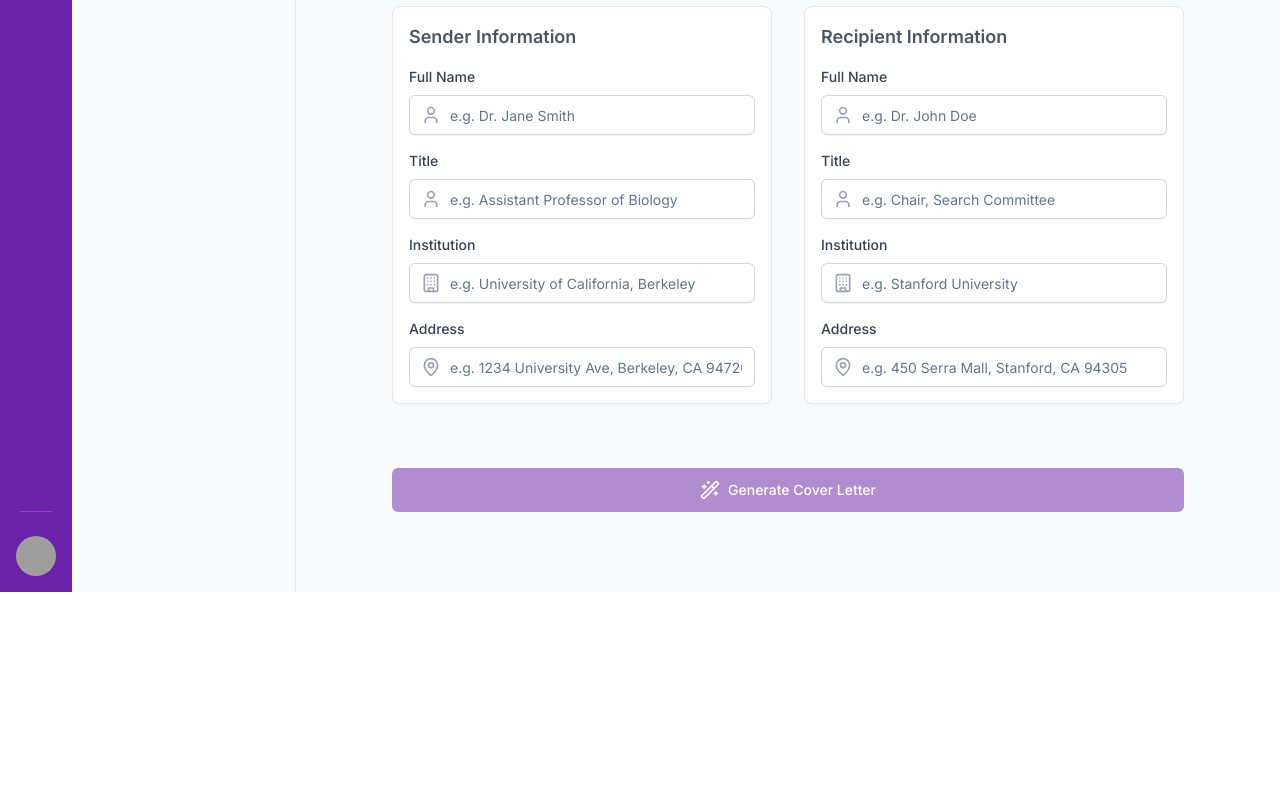
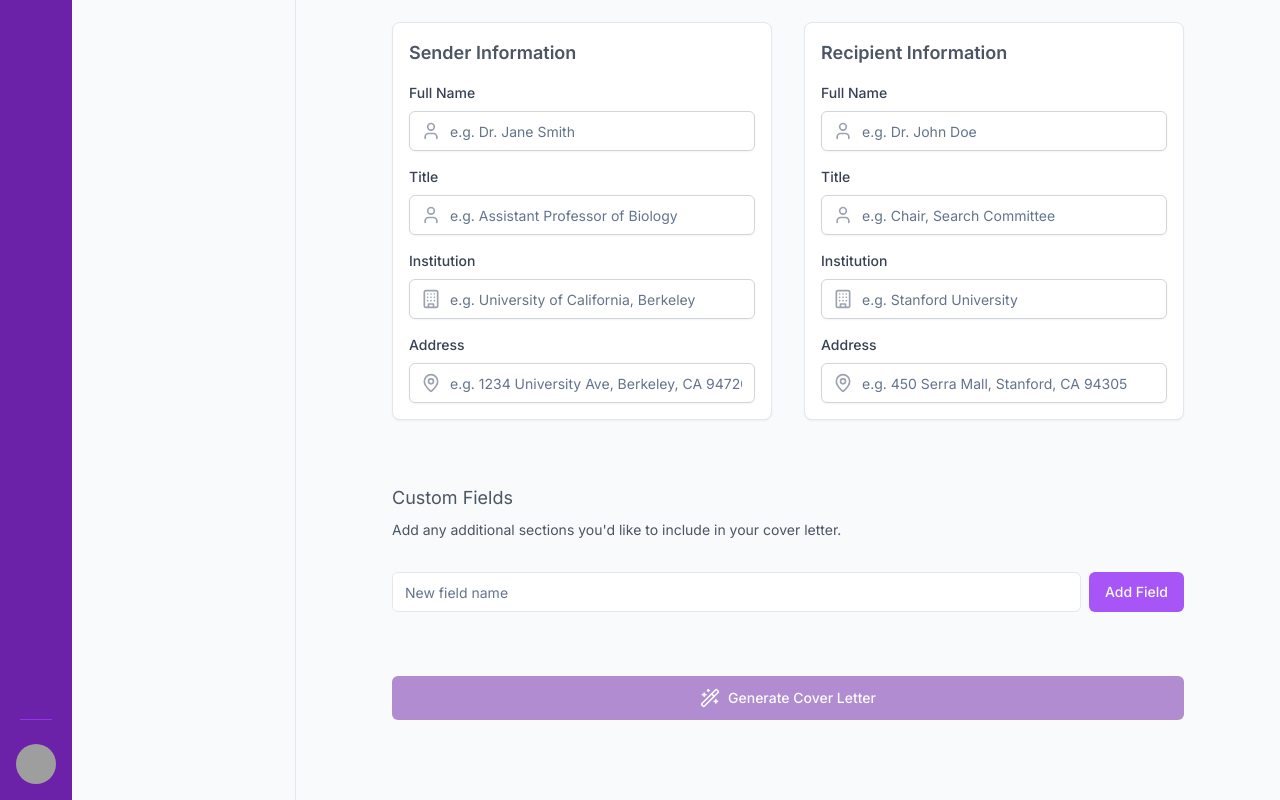
Before and after one commit to Naxus28/lumina.ai, a Next.js app: page /cover-letter in a window 1280 px wide. Shown: the part 1480-2280 px from the top of the page. Before the commit the page ends 2072 px from the top, so only its background shows below. Built offline with nearby package versions, Linux system fonts and the light colour scheme; grey boxes are pictures that could not be loaded.

Commit message:
Adds custom fields to cover letter

```diff
--- a/app/(auth)/cover-letter/components/document-templates/TemplateCard.tsx
+++ b/app/(auth)/cover-letter/components/document-templates/TemplateCard.tsx
@@ -33,7 +33,7 @@ export const TemplateCard: React.FC<TemplateCardProps> = ({ template, isSelected
 					size="sm"
 					onClick={onSelect}
 					className={`flex-1 ${
-						isSelected ? 'bg-purple-500 text-white hover:bg-purple-600' : 'bg-purple-700 text-white hover:bg-purple-800'
+						isSelected ? 'bg-purple-700 text-white hover:bg-purple-800' : 'bg-purple-500 text-white hover:bg-purple-600'
 					}`}
 				>
 					{isSelected ? 'Selected' : 'Select'}
--- a/app/(auth)/cover-letter/page.tsx
+++ b/app/(auth)/cover-letter/page.tsx
@@ -17,6 +17,9 @@ import { RecipientForm } from './components/address/RecipientForm';
 import { AddressData } from './components/address/AddressFormBase';
 import { H1, H2, Paragraph, Span } from '@/app/components/typography';
 import { DownloadPdfButton } from '@/app/components/DownloadPdfButton';
+import { Label } from '@/components/ui/label';
+import { Textarea } from '@/components/ui/textarea';
+import { Input } from '@/components/ui/input';
 
 const CoverLetterGenerator: React.FC = () => {
 	const [selectedTemplate, setSelectedTemplate] = useState<CoverLetterTemplate | null>(null);
@@ -35,6 +38,9 @@ const CoverLetterGenerator: React.FC = () => {
 	});
 	const resultDisplayRef = useRef<HTMLDivElement>(null);
 	const [isStreamStarted, setIsStreamStarted] = useState(false);
+	const [customFields, setCustomFields] = useState<Record<string, string>>({});
+	const [newFieldName, setNewFieldName] = useState('');
+	const [additionalDetails, setAdditionalDetails] = useState<string>('');
 
 	useEffect(() => {
 		if (isStreamStarted && resultDisplayRef.current) {
@@ -76,6 +82,7 @@ const CoverLetterGenerator: React.FC = () => {
 			if (Object.values(addresseeData).some((value) => value !== '')) {
 				formData.append('addressee', JSON.stringify(addresseeData));
 			}
+			formData.append('customFields', JSON.stringify(customFields));
 
 			const response = await fetch('/api/generate-cover-letter', {
 				method: 'POST',
@@ -114,11 +121,36 @@ const CoverLetterGenerator: React.FC = () => {
 		} finally {
 			setIsLoading(false);
 		}
-	}, [selectedTemplate, jobDescription, cvFile, senderData, addresseeData]);
+	}, [selectedTemplate, jobDescription, cvFile, senderData, addresseeData, customFields]);
 
 	const handleEdit = useCallback((newContent: string) => {
 		setGeneratedCoverLetter(newContent);
 	}, []);
+
+	const handleAddCustomField = () => {
+		if (newFieldName.trim() !== '') {
+			setCustomFields((prev) => ({
+				...prev,
+				[newFieldName.trim()]: '',
+			}));
+			setNewFieldName('');
+		}
+	};
+
+	const handleRemoveCustomField = (fieldName: string) => {
+		setCustomFields((prev) => {
+			const newFields = { ...prev };
+			delete newFields[fieldName];
+			return newFields;
+		});
+	};
+
+	const handleCustomFieldChange = (fieldName: string, value: string) => {
+		setCustomFields((prev) => ({
+			...prev,
+			[fieldName]: value,
+		}));
+	};
 
 	return (
 		<div className="min-h-screen bg-gray-50 w-full">
@@ -165,15 +197,60 @@ const CoverLetterGenerator: React.FC = () => {
 
 				<Container>
 					<H2 className="text-lg">Additional details</H2>
-					<p className="text-sm text-gray-600 pb-4">
+					<Paragraph className="text-sm text-gray-600 pb-4">
 						For additional customization, you may provide extra details in the form below. If left blank, our AI system
 						will automatically extract relevant information from your CV and the provided job description (including
 						recipient details if available). You'll have the opportunity to review and edit the final document before
 						submission.
-					</p>
+					</Paragraph>
 					<div className="grid grid-cols-1 md:grid-cols-2 gap-8">
 						<SenderForm onDataChange={handleSenderDataChange} />
 						<RecipientForm onDataChange={handleAddresseeDataChange} />
+					</div>
+				</Container>
+
+				<Container>
+					<H2 className="text-lg">Custom Fields</H2>
+					<Paragraph className="text-sm text-gray-600 pb-4">
+						Add any additional sections you'd like to include in your cover letter.
+					</Paragraph>
+					<div className="space-y-4">
+						{Object.entries(customFields).map(([fieldName, fieldValue]) => (
+							<div
+								key={fieldName}
+								className="flex flex-col space-y-2"
+							>
+								<div className="flex justify-between items-center">
+									<Label htmlFor={fieldName}>{fieldName}</Label>
+									<Button
+										onClick={() => handleRemoveCustomField(fieldName)}
+										variant="ghost"
+										size="sm"
+									>
+										Remove
+									</Button>
+								</div>
+								<Textarea
+									id={fieldName}
+									value={fieldValue}
+									onChange={(e) => handleCustomFieldChange(fieldName, e.target.value)}
+									placeholder={`Enter content for ${fieldName}`}
+								/>
+							</div>
+						))}
+						<div className="flex space-x-2">
+							<Input
+								placeholder="New field name"
+								value={newFieldName}
+								onChange={(e) => setNewFieldName(e.target.value)}
+							/>
+							<Button
+								className="bg-purple-500 hover:bg-purple-600"
+								onClick={handleAddCustomField}
+							>
+								Add Field
+							</Button>
+						</div>
 					</div>
 				</Container>
 
--- a/app/ai/generators/coverLetterGenerator.ts
+++ b/app/ai/generators/coverLetterGenerator.ts
@@ -7,6 +7,7 @@ interface GenerateCoverLetterParams {
 	template: string;
 	sender?: string;
 	addressee?: string;
+	customFields?: Record<string, string>;
 }
 
 export async function generateCoverLetter({
@@ -15,13 +16,21 @@ export async function generateCoverLetter({
 	template,
 	sender,
 	addressee,
+	customFields,
 }: GenerateCoverLetterParams) {
+	const customFieldsText = customFields
+		? Object.entries(customFields)
+				.map(([key, value]) => `${key}:\n${value}`)
+				.join('\n\n')
+		: '';
+
 	const prompt = generatePrompt('coverLetter', {
 		jobDescription,
 		cv: cvText,
 		addressee,
 		sender,
 		template,
+		customFields: customFieldsText,
 	});
 
 	return generateDocument({
--- a/app/ai/utils/promptsCatalog.ts
+++ b/app/ai/utils/promptsCatalog.ts
@@ -1,16 +1,18 @@
 export const promptsCatalog = {
 	coverLetter: ({
-		template,
 		jobDescription,
 		cv,
+		addressee,
 		sender,
-		addressee,
+		template,
+		customFields,
 	}: {
-		template: string;
 		jobDescription: string;
 		cv: string;
+		addressee: any;
 		sender: any;
-		addressee: any;
+		template: string;
+		customFields: string;
 	}) => `
   SENDER_INFO:
   ${JSON.stringify(sender)}
@@ -23,6 +25,9 @@ export const promptsCatalog = {
 
   JOB_DESCRIPTION:
   ${jobDescription}
+
+  CUSTOM_FIELDS:
+  ${customFields}
 
   INSTRUCTIONS:
   1. Format the letter in the following order:
@@ -46,9 +51,17 @@ export const promptsCatalog = {
   15. Do NOT add any additional line breaks before or after the signature line.
   16. Do NOT add any introductory or explanatory text before or after the letter content.
   17. Use only the information provided in the CV, job description, sender info, and addressee info. Do not invent or assume any additional details.
+  18. For the CUSTOM FIELDS section:
+      a. Use the exact phrasing provided in the custom fields, especially for conditional statements like "If offered a position".
+      b. Do not paraphrase or omit important qualifiers or conditions stated in the custom fields.
+      c. Integrate the custom field content into the letter while maintaining the original intent and tone of the applicant's statement.
+      d. If the custom field includes a conditional statement, ensure that this conditionality is clearly conveyed in the letter.
+  19. Ensure that the integration of custom fields maintains a coherent and professional tone throughout the letter.
+  20. If any custom field seems irrelevant or inappropriate for a cover letter, use your judgment to either omit it or find a subtle way to incorporate its essence without compromising the letter's professionalism.
 
   Generate a ${template}-style cover letter based on the above information, ensuring absolute fidelity to the provided CV and following all the guidelines above. The AI has the freedom to choose different phrases for offering contact information, as long as it conveys the same message and uses only the information provided or appropriate placeholders where information is missing.
   `,
+
 	teachingPhilosophy: ({
 		discipline,
 		experience,
--- a/app/api/generate-cover-letter/route.ts
+++ b/app/api/generate-cover-letter/route.ts
@@ -9,6 +9,16 @@ export async function POST(req: NextRequest) {
 	const jobDescription = formData.get('jobDescription') as string | null;
 	const sender = formData.get('sender') as string | null;
 	const addressee = formData.get('addressee') as string | null;
+	const customFieldsJson = formData.get('customFields') as string;
+	let customFields: Record<string, string> = {};
+
+	if (customFieldsJson) {
+		try {
+			customFields = JSON.parse(customFieldsJson);
+		} catch (error) {
+			console.error('Error parsing custom fields:', error);
+		}
+	}
 
 	if (!file || !template || !jobDescription) {
 		return new Response(JSON.stringify({ error: 'Missing required fields' }), { status: 400 });
@@ -22,6 +32,7 @@ export async function POST(req: NextRequest) {
 			jobDescription,
 			sender: sender || undefined,
 			addressee: addressee || undefined,
+			customFields,
 		});
 
 		// Return the streaming response
```
